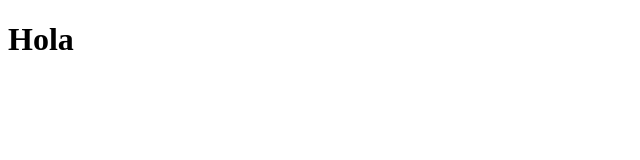
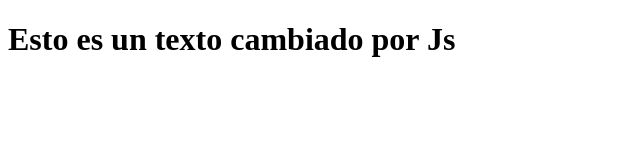
Before and after one commit to Berckbel/ejemploDaniel, a plain HTML site: page index.html in a window 1280 px wide. Shown: the whole page, without its empty margins (0-640 px from the left). Drawn offline with Linux system fonts and the light colour scheme.

Commit message:
[DANIEL-02] change text with Js

```diff
--- a/index.html
+++ b/index.html
@@ -7,7 +7,7 @@
     <title>Ejemplo</title>
 </head>
 <body>
-    <h1>Hola</h1>
+    <h1 id="titulo">Hola</h1>
 </body>
 <script src="./index.js"></script>
 </html>
--- a/index.js
+++ b/index.js
@@ -1 +1 @@
-alert('hola')
+document.getElementById("titulo").innerHTML = "Esto es un texto cambiado por Js";
```
